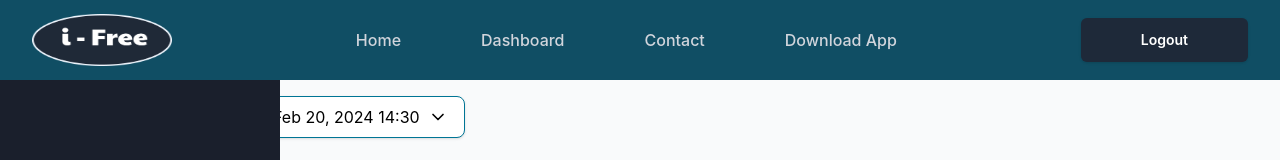
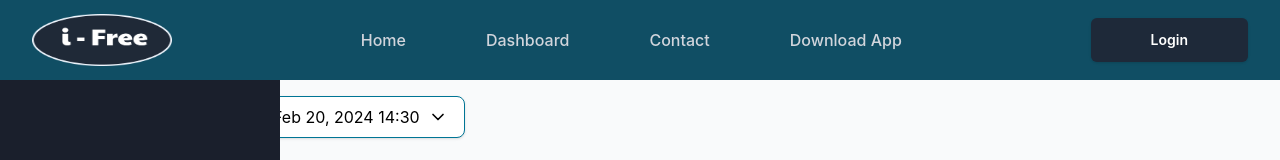
Before and after one commit to nielcarrera/CAPSTONE, a React (Vite) app: page /db in a window 1280 px wide. Shown: the top 160 px of the page. Built offline with nearby package versions, Linux system fonts and the light colour scheme.

Commit message:
done-session-validator

```diff
--- a/src/Pages/Home.jsx
+++ b/src/Pages/Home.jsx
@@ -8,7 +8,8 @@ import home2 from "../assets/home2.avif";
 import home3 from "../assets/home3.webp";
 import home4 from "../assets/home4.webp";
 
-const Home = () => {
+const Home = ({session}) => {
+
   const coreFeatures = [
     {
       title: "User Dashboard",
@@ -47,7 +48,7 @@ const Home = () => {
 
   return (
     <div className="min-h-screen bg-white">
-      <Navbar />
+      <Navbar session={session}/>
       <br></br>
       {/* Main Content */}
       <div className="w-full px-20 pt-20 tracking-wide">
--- a/src/Pages/LogIn.jsx
+++ b/src/Pages/LogIn.jsx
@@ -13,6 +13,7 @@ import reg2 from "../assets/home3.webp";
 import reg3 from "../assets/home4.webp";
 import logo from "../assets/weblogo.png";
 import supabase from "../supabase";
+import Home from "./Home";
 
 const Login = () => {
   const [email, setEmail] = useState("");
@@ -271,8 +272,7 @@ const Login = () => {
   }
   else {
     return (<div>
-      Logged in! {session.user.email}
-      <button onClick={signOut} className="bg-red-500 text-white px-4 py-2 rounded">Sign Out</button>
+      <Home session = {session}/>
       </div>)
   }
 };
--- /dev/null
+++ b/src/Pages/Logout.jsx
@@ -0,0 +1,14 @@
+import { useEffect } from 'react';
+import { useLogout } from '../Pages/hooks/hooks'; // adjust path if needed
+
+const Logout = () => {
+  const logout = useLogout();
+
+  useEffect(() => {
+    logout();
+  }, [logout]);
+
+  return <p>Logging you out...</p>;
+};
+
+export default Logout;
--- /dev/null
+++ b/src/Pages/hooks/hooks.jsx
@@ -0,0 +1,18 @@
+import { useNavigate } from 'react-router-dom';
+import supabase from "../../supabase";
+
+export function useLogout() {
+  const navigate = useNavigate();
+
+  async function logout() {
+    const { error } = await supabase.auth.signOut();
+
+    if (error) {
+      console.error('Logout error:', error.message);
+    } else {
+      navigate('/login'); // or wherever you want
+    }
+  }
+
+  return logout;
+}
--- a/src/components/Navbar.jsx
+++ b/src/components/Navbar.jsx
@@ -3,7 +3,7 @@ import { Menu, X } from "lucide-react";
 import { Link } from "react-router-dom";
 import logo from "../assets/weblogo.png";
 
-const Navbar = () => {
+const Navbar = ({session}) => {
   const [isOpen, setIsOpen] = useState(false);
 
   const toggleMenu = () => {
@@ -45,17 +45,25 @@ const Navbar = () => {
               </Link>
             ))}
           </div>
-
-          {/* Logout Button */}
-          <Link
-            to="/login"
+          {!session ? (
+            <Link
+            to="/"
+            className="hidden md:block bg-gray-800 font-semibold  text-white px-15 py-3 rounded-md text-sm font-medium
+              transition-all duration-300 shadow-sm hover:shadow-md hover:bg-gray-600
+              transform hover:scale-105 active:scale-95"
+          >
+            Login
+          </Link>
+          ) : (
+            <Link
+            to="/logout"
             className="hidden md:block bg-gray-800 font-semibold  text-white px-15 py-3 rounded-md text-sm font-medium
               transition-all duration-300 shadow-sm hover:shadow-md hover:bg-gray-600
               transform hover:scale-105 active:scale-95"
           >
             Logout
           </Link>
-
+          )}
           {/* Mobile menu button */}
           <div className="md:hidden flex items-center">
             <button
--- a/src/main.jsx
+++ b/src/main.jsx
@@ -17,6 +17,7 @@ import Back from "./components/bodyparts/back";
 import Routine from "./Pages/Routine";
 import LandingPage from "./Pages/LandingPage";
 import ProductReccomendations from "./Pages/Product_Reccomendation";
+import Logout from "./Pages/Logout";
 
 const router = createBrowserRouter([
   { path: "/", element: <Login></Login> },
@@ -27,6 +28,7 @@ const router = createBrowserRouter([
   { path: "/intro", element: <Intro></Intro> },
   { path: "/download", element: <Download></Download> },
   { path: "/db", element: <Dashboard></Dashboard> },
+  { path: "/logout", element: <Logout/> },
   {
     path: "/prodrecco",
     element: <ProductReccomendations></ProductReccomendations>,
```
